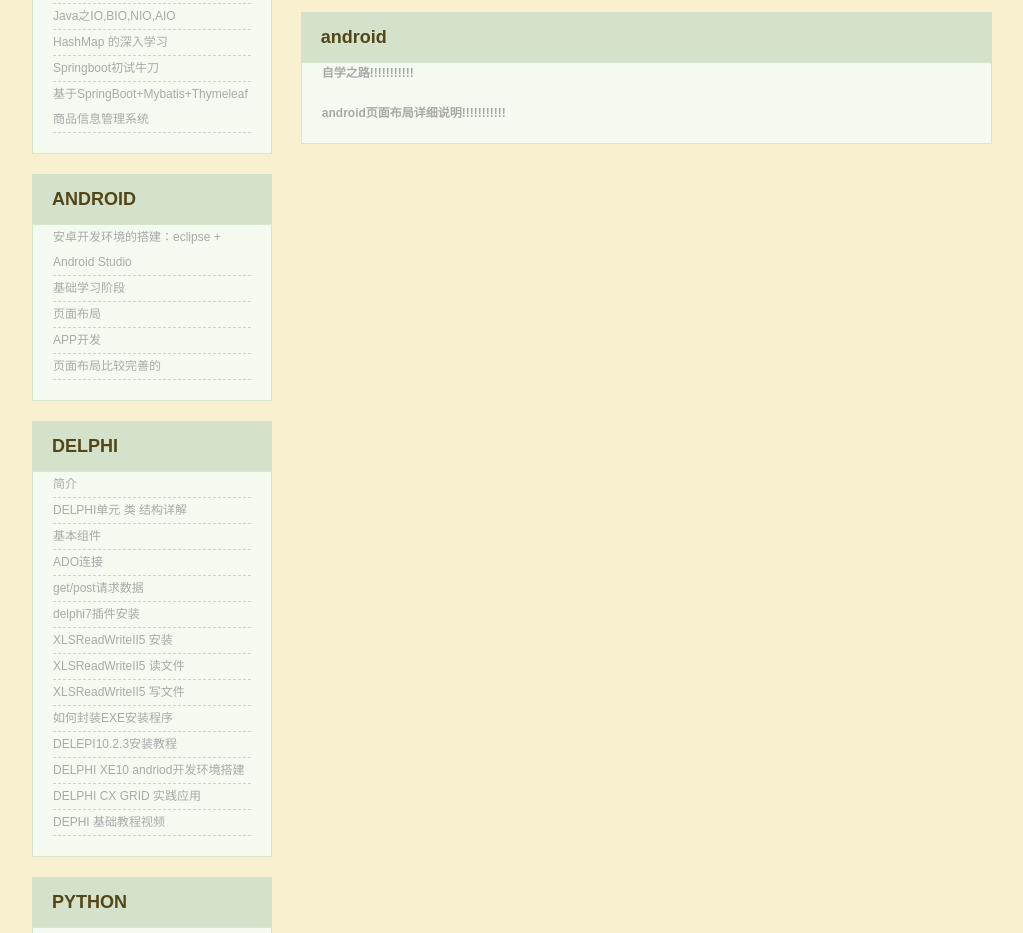
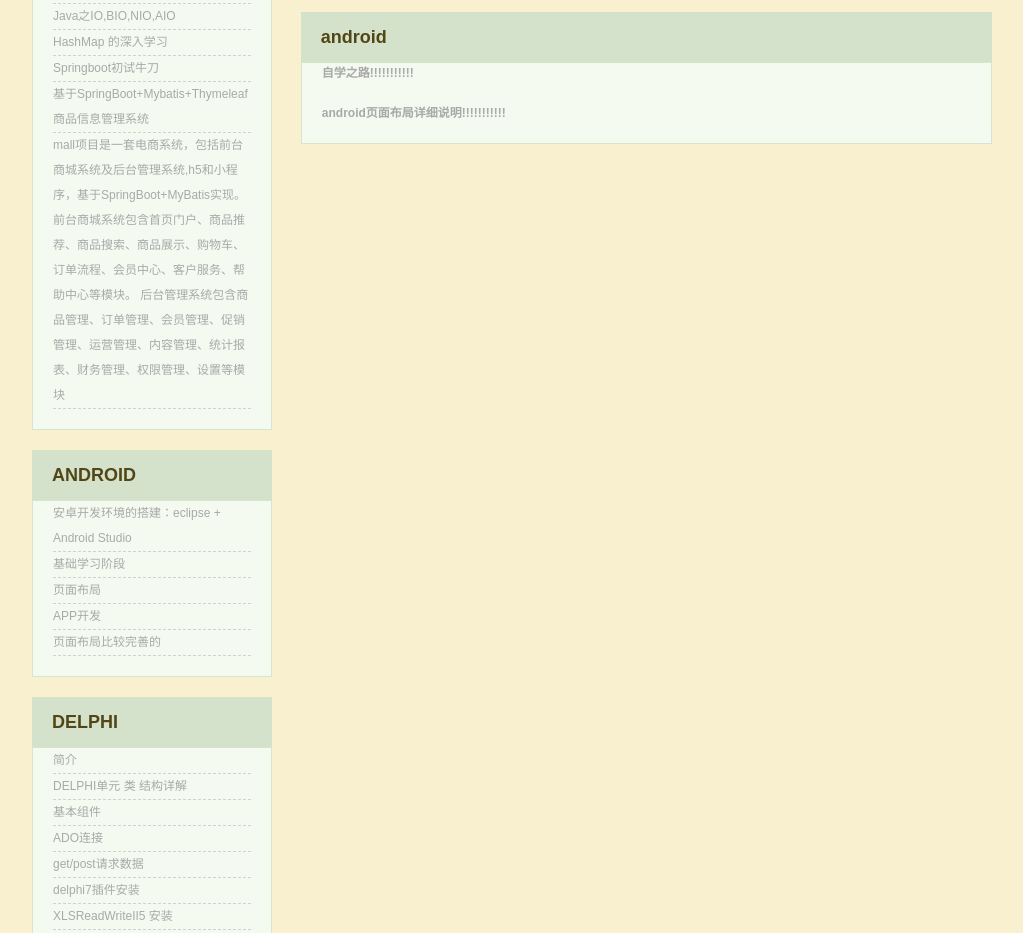
Before and after one commit to zhanuuuuu/zhanuuuuu.github.io, a plain HTML site: page index.html in a window 1280 px wide. Shown: the part 1025-1958 px from the top of the page, without its empty margins (128-1151 px from the left). Drawn offline with Linux system fonts and the light colour scheme; no server answers.

Commit message:
网页版的

```diff
--- a/index.html
+++ b/index.html
@@ -133,6 +133,8 @@
 							<li><a href="https://github.com/ityouknow/spring-boot-examples" target="_blank">Springboot初试牛刀</a></li>
 
 							<li><a href="https://github.com/zaiyunduan123/jesper_shop" target="_blank">基于SpringBoot+Mybatis+Thymeleaf商品信息管理系统</a></li>
+
+							<li><a href="https://gitee.com/zscat/mall" target="_blank">mall项目是一套电商系统，包括前台商城系统及后台管理系统,h5和小程序，基于SpringBoot+MyBatis实现。 前台商城系统包含首页门户、商品推荐、商品搜索、商品展示、购物车、订单流程、会员中心、客户服务、帮助中心等模块。 后台管理系统包含商品管理、订单管理、会员管理、促销管理、运营管理、内容管理、统计报表、财务管理、权限管理、设置等模块</a></li>
 
 						</ul>
 					</div>
```
